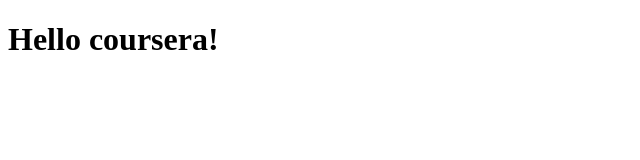
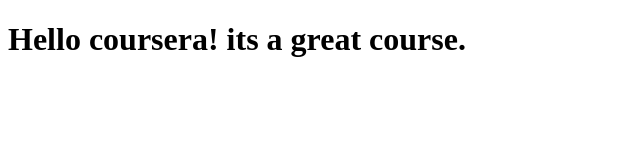
Before and after one commit to smathur89/coursera-test, a plain HTML site: page site/index.html in a window 1280 px wide. Shown: the whole page, without its empty margins (0-640 px from the left). Drawn offline with Linux system fonts and the light colour scheme.

Commit message:
new changes

```diff
--- a/site/index.html
+++ b/site/index.html
@@ -1,9 +1,9 @@
 <!DOCTYPE html>
 <html>
 <head>
-	<title>Hello coursera</title>
+	<title>Hello coursera.</title>
 </head>
 <body>
-<h1>Hello coursera!</h1>
+<h1>Hello coursera! its a great course.</h1>
 </body>
 </html>
```
